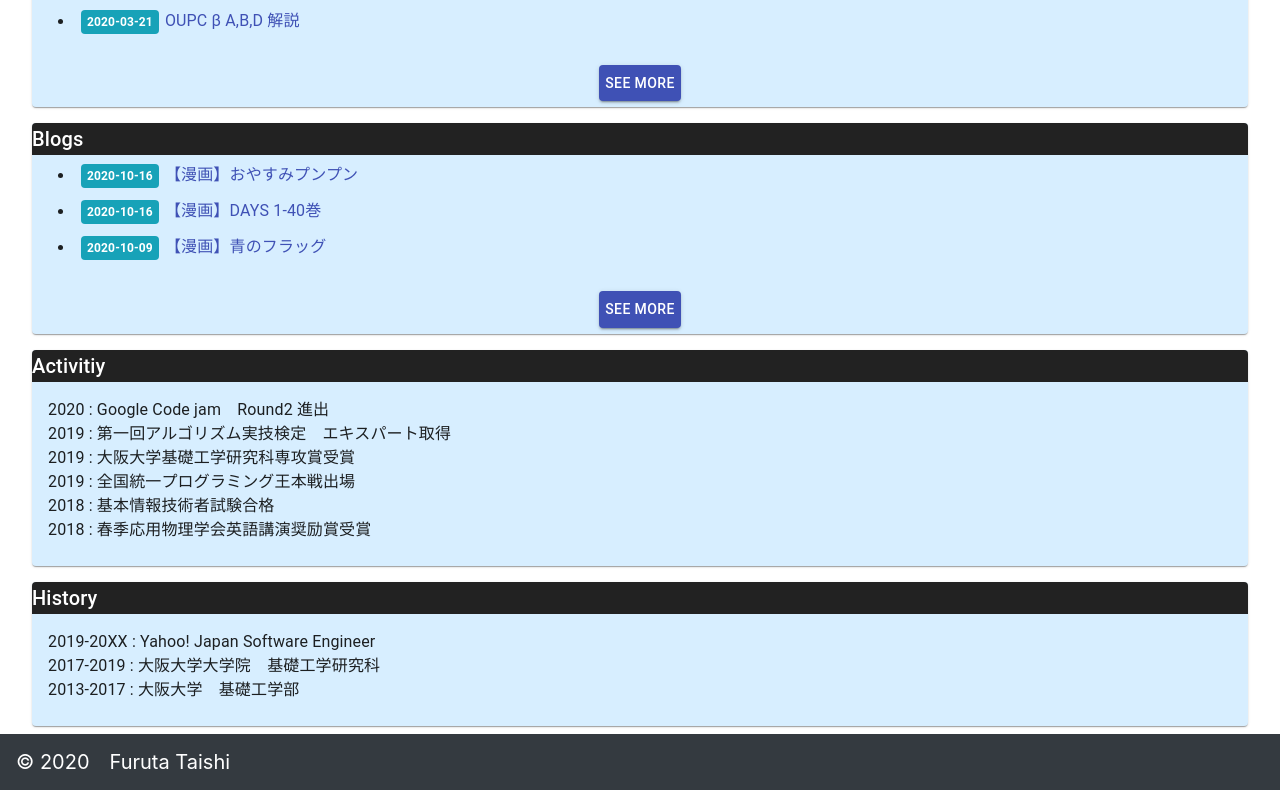
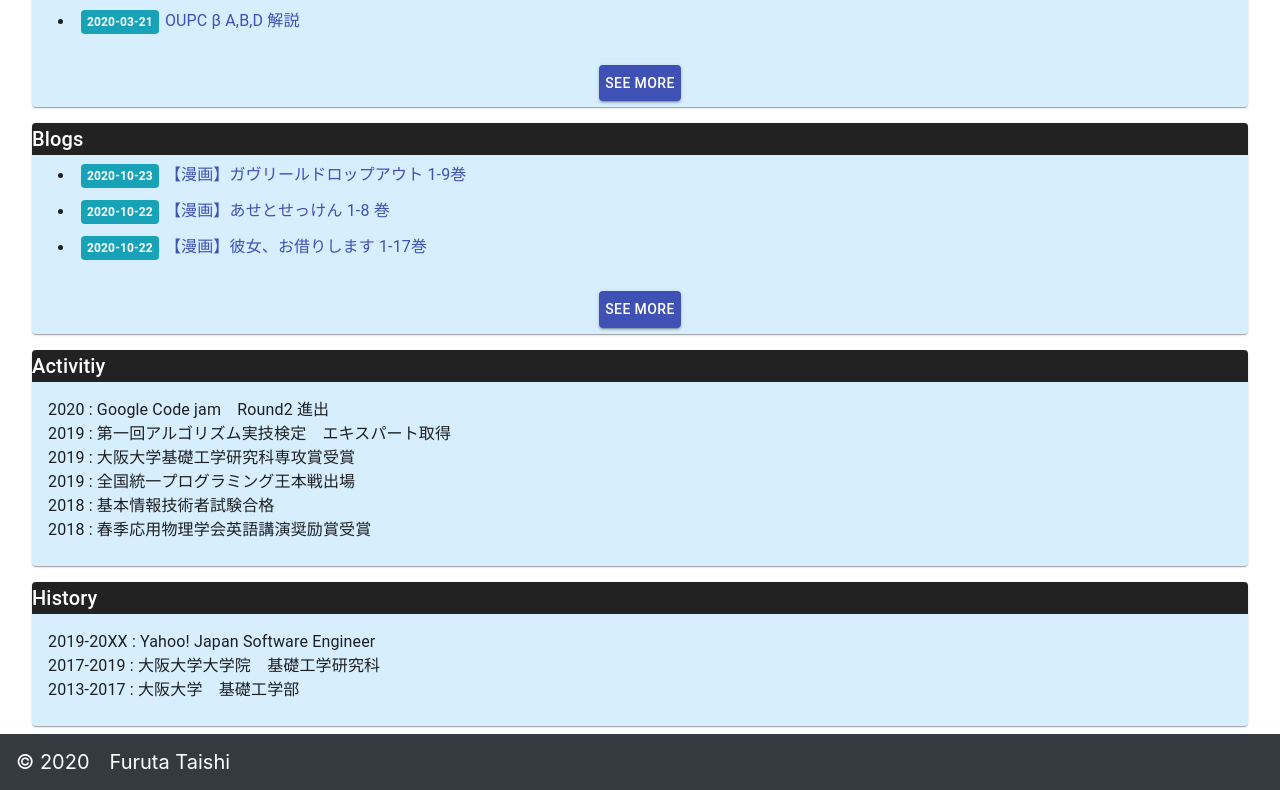
Before and after one commit to ningenMe/ningenme-net-front, a React (Create React App) app: page /#/ in a window 1280 px wide. Shown: the part 816-1606 px from the top of the page. Built offline with nearby package versions, Linux system fonts and the light colour scheme.

Commit message:
[add] blog

```diff
--- a/src/assets/Contents.js
+++ b/src/assets/Contents.js
@@ -34,7 +34,9 @@ export const Articles = [
     {date:"2018-06-05",name:"ABC過去問を全部解きました。[前編]", href:'https://ningenme.hatenablog.com/entry/2018/06/05/093012'},
 ];
 export const Blogs = [
-    {date:"2020-10-16",name:"【漫画】おやすみプンプン",                 href:'https://ameblo.jp/ningenme/entry-12631840543.html'},
+    {date:"2020-10-23",name:"【漫画】ガヴリールドロップアウト 1-9巻",   href:'https://ameblo.jp/ningenme/entry-12633285376.html'},
+    {date:"2020-10-22",name:"【漫画】あせとせっけん 1-8 巻",            href:'https://ameblo.jp/ningenme/entry-12631839807.html'},
+    {date:"2020-10-22",name:"【漫画】彼女、お借りします 1-17巻",        href:'https://ameblo.jp/ningenme/entry-12633062531.html'},
     {date:"2020-10-16",name:"【漫画】DAYS 1-40巻",                      href:'https://ameblo.jp/ningenme/entry-12631839516.html'},
     {date:"2020-10-09",name:"【漫画】青のフラッグ",                     href:'https://ameblo.jp/ningenme/entry-12630351207.html'},
     {date:"2020-10-06",name:"【漫画】天国大魔境 1-4巻",                 href:'https://ameblo.jp/ningenme/entry-12629685061.html'},
```
